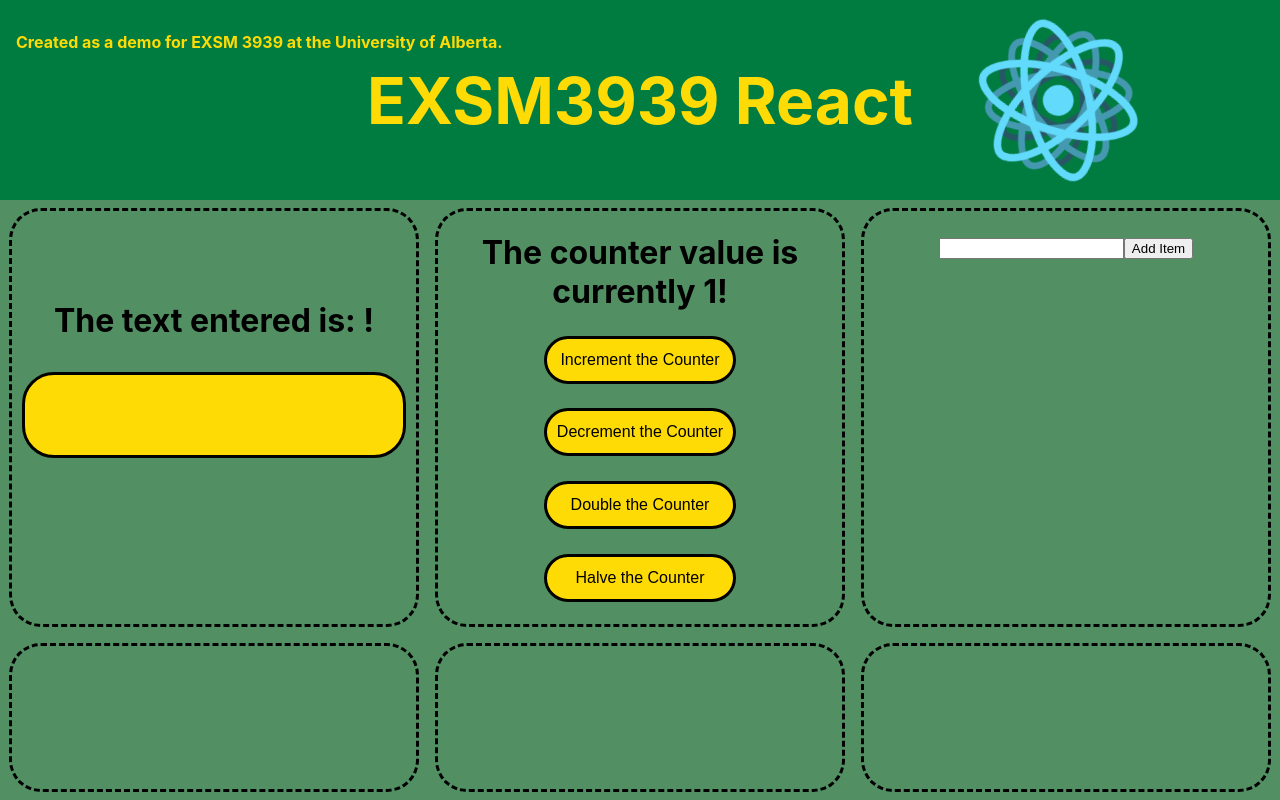
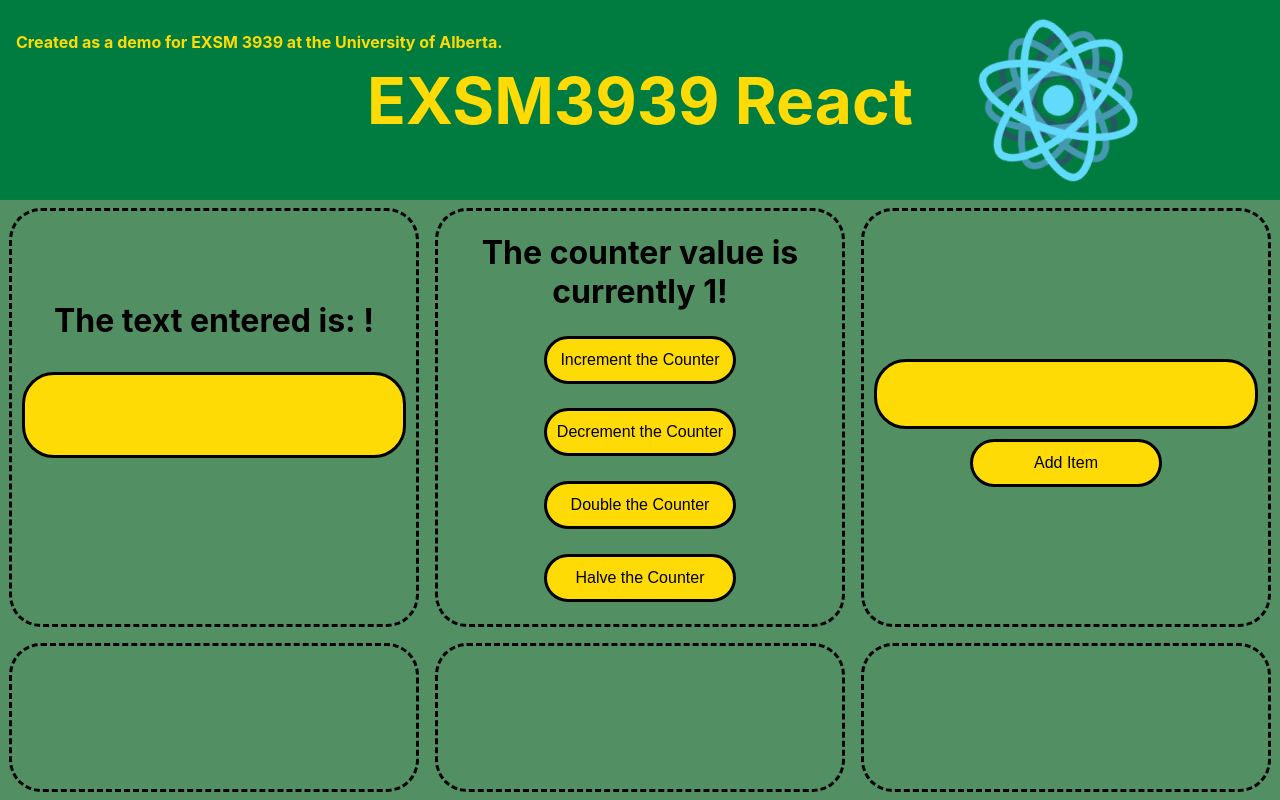
Before and after one commit to JamesonG-UAlberta/EXSM-3939-LEC-FA1-Fall-2022-React-Fundamentals, a React (Create React App) app in the folder my-app/: page / in a window 1280 px wide. Built offline with nearby package versions, Linux system fonts and the light colour scheme.

Commit message:
Some more CSS;

```diff
--- a/my-app/src/Components/ExampleList.css
+++ b/my-app/src/Components/ExampleList.css
@@ -1,19 +1,40 @@
-#ExampleList {
+#exampleList {
     display: flex;
     flex-direction: column;
-    justify-content: start;
+    justify-content: center;
     align-items: center;
 }
-#ExampleList p {
+#exampleList p {
     font-size: 2rem;
     margin: 0;
     font-weight: bold;
     margin-top: 5rem;
     margin-bottom: 2rem;
 }
-#ExampleList input {
+#exampleList ul, #exampleList li {
+    list-style: none;
+    padding: 0;
+    margin: 0;
+}
+#exampleList li {
+    margin: 5px 0;
+    background-color: #ffdb05;
+    padding: 5px;
+    border: 2px solid black;
+    border-radius: 1rem;
+}
+#exampleList input {
     width: 90%;
     padding: 1rem;
+    height: 2rem;
+    border-radius: 2rem;
+    border: 3px solid black;
+    background-color: #ffdb05;
+    font-size: 1rem;
+    margin: 10px 0;
+}
+#exampleList button {
+    width: 50%;
     height: 3rem;
     border-radius: 2rem;
     border: 3px solid black;
```
